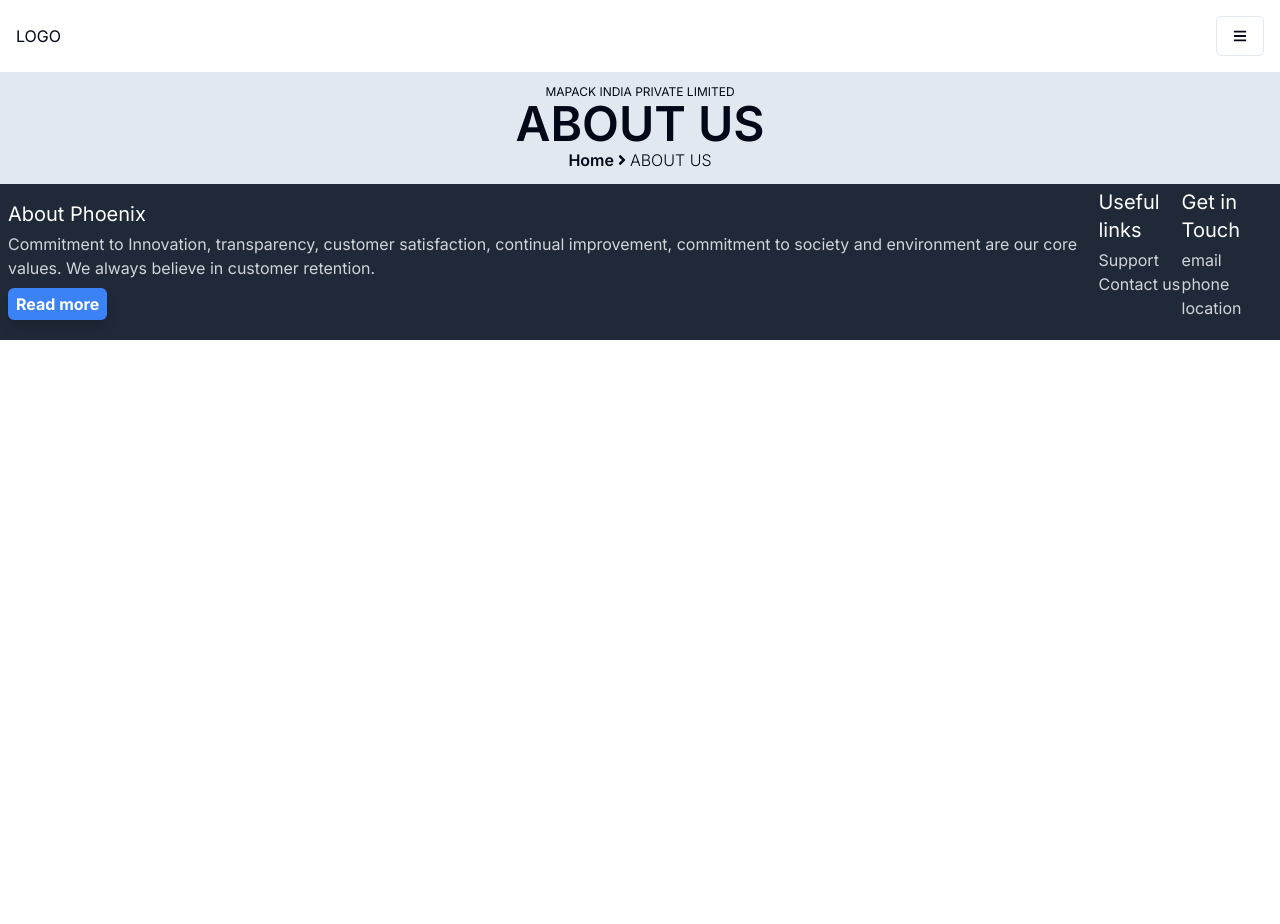
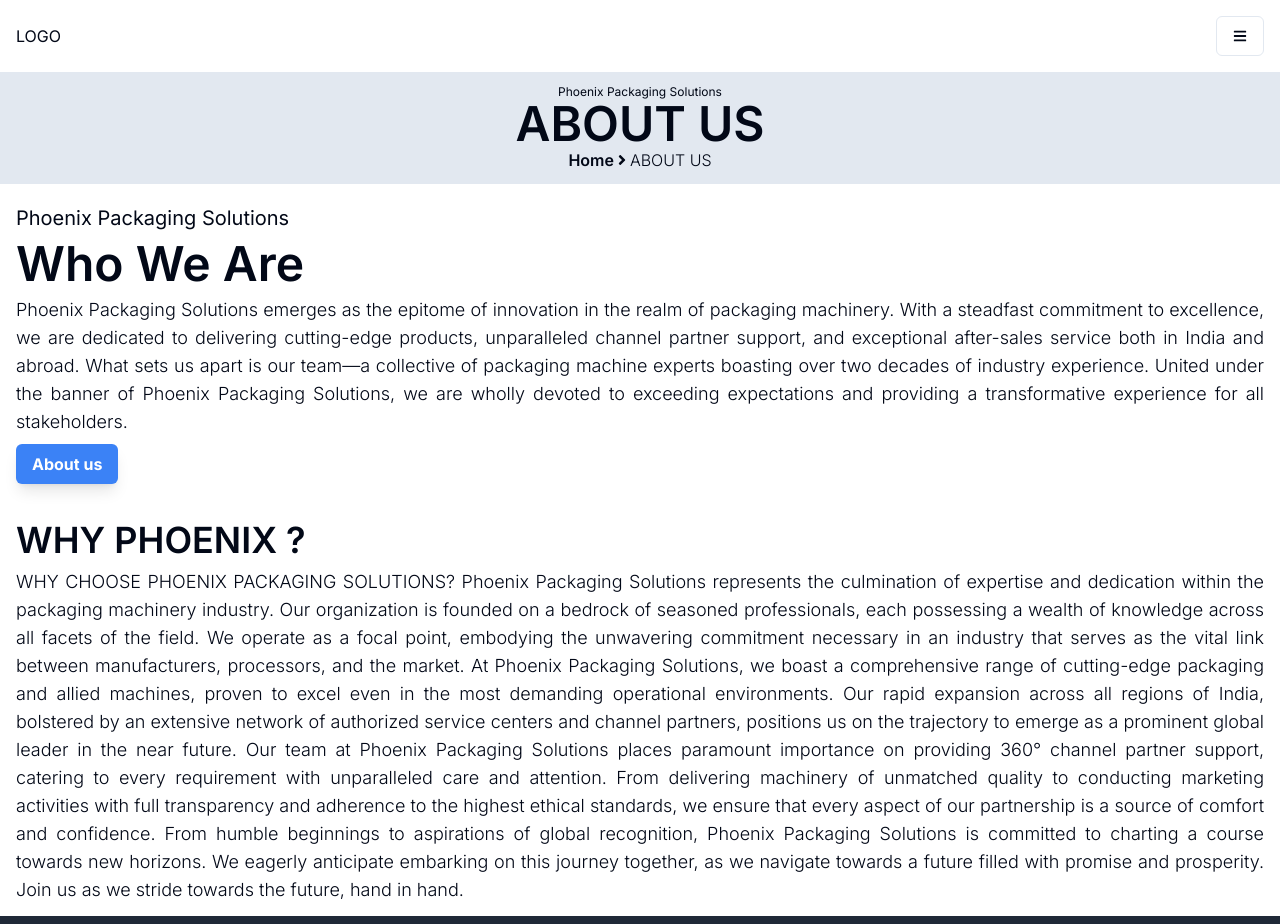
Before and after one commit to ANU7MADHAV/machine-website, a Next.js app: page /about-us in a window 1280 px wide. Shown: the top 924 px of the page. Before the commit the page ends 800 px from the top, so only its background shows below. Built offline with nearby package versions, Linux system fonts and the light colour scheme.

Commit message:
yasin committed

```diff
--- /dev/null
+++ b/components/Button.tsx
@@ -0,0 +1,11 @@
+import { PropsWithChildren } from "react";
+
+const Button = ({ children }: PropsWithChildren) => {
+  return (
+    <button className="my-2 rounded-md  bg-blue-500 px-4 py-2 font-bold text-white shadow-lg hover:bg-blue-600 focus:outline-none focus:ring-2 focus:ring-blue-500 focus:ring-opacity-50">
+      {children}
+    </button>
+  );
+};
+
+export default Button;
--- a/components/about-us/About.tsx
+++ b/components/about-us/About.tsx
@@ -1,9 +1,13 @@
 import AboutOne from "./AboutOne";
+import AboutThree from "./AboutThree";
+import AboutTwo from "./AboutTwo";
 
 const About = () => {
   return (
     <div>
       <AboutOne />
+      <AboutTwo />
+      <AboutThree />
     </div>
   );
 };
--- a/components/about-us/AboutOne.tsx
+++ b/components/about-us/AboutOne.tsx
@@ -5,7 +5,7 @@
   return (
     <div className="flex flex-col items-center bg-slate-200 px-4 py-3">
       <section className="flex flex-col items-center">
-        <span className="text-xs">MAPACK INDIA PRIVATE LIMITED</span>
+        <span className="text-xs">Phoenix Packaging Solutions</span>
         <h2 className="text-5xl font-semibold">ABOUT US</h2>
       </section>
       <section className="flex items-center">
--- /dev/null
+++ b/components/about-us/AboutThree.tsx
@@ -0,0 +1,37 @@
+import React from "react";
+
+const AboutThree = () => {
+  return (
+    <div className="my-3 px-4">
+      <h2 className="py-2 text-2xl font-semibold lg:text-4xl">WHY PHOENIX ?</h2>
+      <p className="text-justify font-light lg:text-lg">
+        WHY CHOOSE PHOENIX PACKAGING SOLUTIONS? Phoenix Packaging Solutions
+        represents the culmination of expertise and dedication within the
+        packaging machinery industry. Our organization is founded on a bedrock
+        of seasoned professionals, each possessing a wealth of knowledge across
+        all facets of the field. We operate as a focal point, embodying the
+        unwavering commitment necessary in an industry that serves as the vital
+        link between manufacturers, processors, and the market. At Phoenix
+        Packaging Solutions, we boast a comprehensive range of cutting-edge
+        packaging and allied machines, proven to excel even in the most
+        demanding operational environments. Our rapid expansion across all
+        regions of India, bolstered by an extensive network of authorized
+        service centers and channel partners, positions us on the trajectory to
+        emerge as a prominent global leader in the near future. Our team at
+        Phoenix Packaging Solutions places paramount importance on providing
+        360° channel partner support, catering to every requirement with
+        unparalleled care and attention. From delivering machinery of unmatched
+        quality to conducting marketing activities with full transparency and
+        adherence to the highest ethical standards, we ensure that every aspect
+        of our partnership is a source of comfort and confidence. From humble
+        beginnings to aspirations of global recognition, Phoenix Packaging
+        Solutions is committed to charting a course towards new horizons. We
+        eagerly anticipate embarking on this journey together, as we navigate
+        towards a future filled with promise and prosperity. Join us as we
+        stride towards the future, hand in hand.
+      </p>
+    </div>
+  );
+};
+
+export default AboutThree;
--- a/components/about-us/AboutTwo.tsx
+++ b/components/about-us/AboutTwo.tsx
@@ -1,17 +1,22 @@
+import Button from "../Button";
+
 const AboutTwo = () => {
   return (
-    <div>
-      <span>MAPACK INDIA PRIVATE LIMITED</span>
-      <h2>Who We Are</h2>
-      <p>
-        Mapack India, the next-gen packaging machine brand is here with a
-        mission to provide state of art products, best of channel partner
-        support and after-sales service in India and abroad. Another key feature
-        is that Mapack is a reunion of packaging machine experts having more
-        than two decades of experience in the industry and totally dedicated to
-        provide a ‘beyond expectation’ experience for all the stakeholders.
+    <div className="my-5 px-4">
+      <h3 className="lg:text-xl">Phoenix Packaging Solutions</h3>
+      <h2 className="py-2 text-3xl font-semibold lg:text-5xl">Who We Are</h2>
+      <p className="text-justify font-light lg:text-lg">
+        Phoenix Packaging Solutions emerges as the epitome of innovation in the
+        realm of packaging machinery. With a steadfast commitment to excellence,
+        we are dedicated to delivering cutting-edge products, unparalleled
+        channel partner support, and exceptional after-sales service both in
+        India and abroad. What sets us apart is our team—a collective of
+        packaging machine experts boasting over two decades of industry
+        experience. United under the banner of Phoenix Packaging Solutions, we
+        are wholly devoted to exceeding expectations and providing a
+        transformative experience for all stakeholders.
       </p>
-      <button>CONTACT US</button>
+      <Button>About us</Button>
     </div>
   );
 };
--- a/components/home/FirstSection.tsx
+++ b/components/home/FirstSection.tsx
@@ -1,3 +1,6 @@
+import Link from "next/link";
+import Button from "../Button";
+
 const FirstSection = () => {
   return (
     <div className="h-screen  bg-opacity-50 bg-[url('/home.jpg')] bg-cover bg-fixed bg-center bg-no-repeat text-center">
@@ -10,12 +13,10 @@
           Machine
         </h3>
         <div className="space-x-4">
-          <button className="rounded-md bg-blue-500 px-4 py-2 font-bold text-white shadow-lg hover:bg-blue-600 focus:outline-none focus:ring-2 focus:ring-blue-500 focus:ring-opacity-50">
-            About us
-          </button>
-          <button className="rounded-md bg-blue-500 px-4 py-2 font-bold text-white shadow-lg hover:bg-blue-600 focus:outline-none focus:ring-2 focus:ring-blue-500 focus:ring-opacity-50">
-            Contact us
-          </button>
+          <Link href="/about-us">
+            <Button>About us</Button>
+          </Link>
+          <Button>Contact us</Button>
         </div>
       </div>
     </div>
--- a/components/home/SecondSection.tsx
+++ b/components/home/SecondSection.tsx
@@ -1,3 +1,5 @@
+import Button from "../Button";
+
 const SecondSection = () => {
   return (
     <div className="py-8">
@@ -13,9 +15,7 @@
         composed of end-of-the-line packaging machinery, coding, marking
         equipment, and packaging materials
       </p>
-      <button className="mx-4 rounded-md bg-blue-500 px-4 py-2 font-bold text-white shadow-lg hover:bg-blue-600 focus:outline-none focus:ring-2 focus:ring-blue-500 focus:ring-opacity-50">
-        Learn more
-      </button>
+      <Button>Learn more</Button>
     </div>
   );
 };
--- a/components/home/thirsection/Card.tsx
+++ b/components/home/thirsection/Card.tsx
@@ -7,12 +7,12 @@
 
 const Card = ({ heading, image }: Props) => {
   return (
-    <div className="mx-2 my-3 w-[400px] justify-center rounded-md border p-2 text-center md:flex">
+    <div className="mx-2 my-3 flex justify-center rounded-md border p-2 text-center md:w-[400px]">
       <section className="items-center ">
         <Image
           src={image}
           alt="conveyor"
-          className="w-[300px] justify-center overflow-hidden rounded-md md:flex lg:h-[200px]"
+          className="justify-center overflow-hidden rounded-md md:flex lg:h-[200px] lg:w-[300px]"
         />
         <h2 className="pt-2 font-semibold">{heading}</h2>
         <button className="text-blue-black my-1 rounded-md border border-blue-300 px-2 py-1 outline-none transition-colors duration-300 ease-in-out hover:bg-blue-400 hover:text-white">
--- a/components/home/thirsection/Thirdsection.tsx
+++ b/components/home/thirsection/Thirdsection.tsx
@@ -6,7 +6,7 @@
 
 const Thirdsection = () => {
   return (
-    <div className="lg:flex lg:justify-center">
+    <div className="md:grid md:grid-cols-2 md:gap-x-4 lg:flex  lg:justify-center">
       <Card heading="PACKAGING MACHINE" image={pakaging} />
       <Card heading="PACKAGING TOOLS" image={tape} />
       <Card heading="PACKAGING MATERIAL" image={material} />
--- a/components/navbar/Sheet.tsx
+++ b/components/navbar/Sheet.tsx
@@ -3,10 +3,8 @@
 import { Button } from "@/components/ui/button";
 import {
   Sheet,
-  SheetClose,
   SheetContent,
   SheetDescription,
-  SheetFooter,
   SheetHeader,
   SheetTitle,
   SheetTrigger,
```
